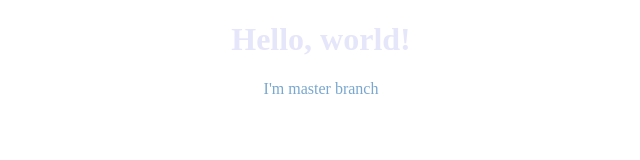
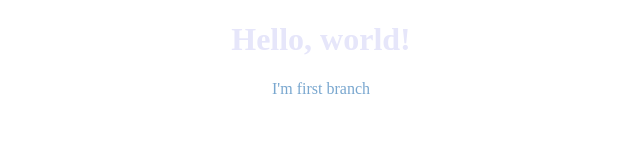
Before and after one commit to marfuzzi/ya_test_git, a plain HTML site: page index.html in a window 1280 px wide. Shown: the full height of the page, 319-959 px from the left. Drawn offline with Linux system fonts and the light colour scheme.

Commit message:
change index.html

```diff
--- a/index.html
+++ b/index.html
@@ -9,7 +9,7 @@
 </head>
 <body>
     <h1>Hello, world!</h1>
-    <div class="branch">I'm master branch</div>
+    <div class="branch">I'm first branch</div>
     <script src="index.js"></script>
 </body>
 </html>
```
